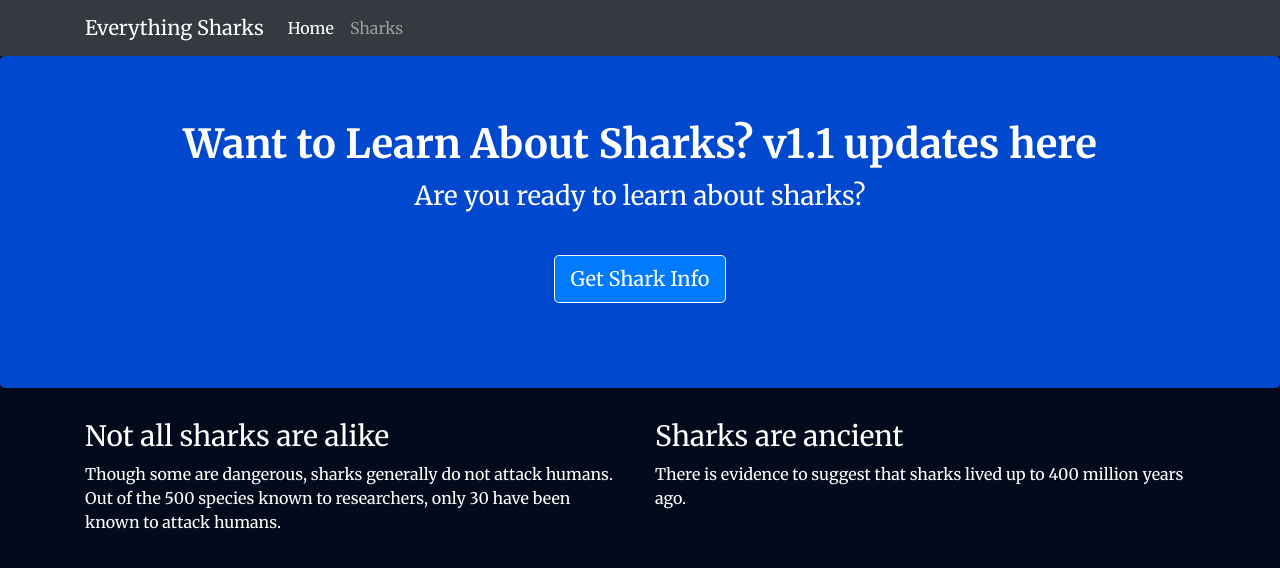
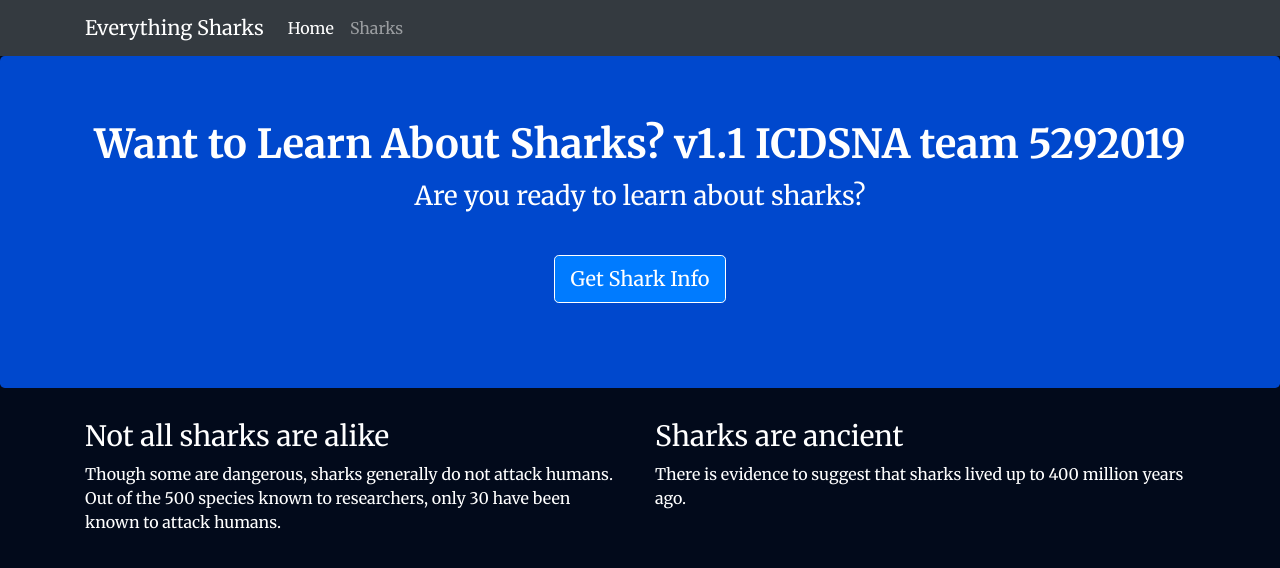
Before and after one commit to rtjothi/nodejs_test, a website: page views/index.html in a window 1280 px wide. Drawn offline with nearby package versions, Linux system fonts and the light colour scheme.

Commit message:
demo update

```diff
--- a/views/index.html
+++ b/views/index.html
@@ -27,7 +27,7 @@
     </nav>
     <div class="jumbotron">
         <div class="container">
-            <h1>Want to Learn About Sharks? v1.1 updates here</h1>
+            <h1>Want to Learn About Sharks? v1.1 ICDSNA team 5292019</h1>
             <p>Are you ready to learn about sharks?</p>
             <br>
             <p><a class="btn btn-primary btn-lg" href="/sharks" role="button">Get Shark Info</a>
```
